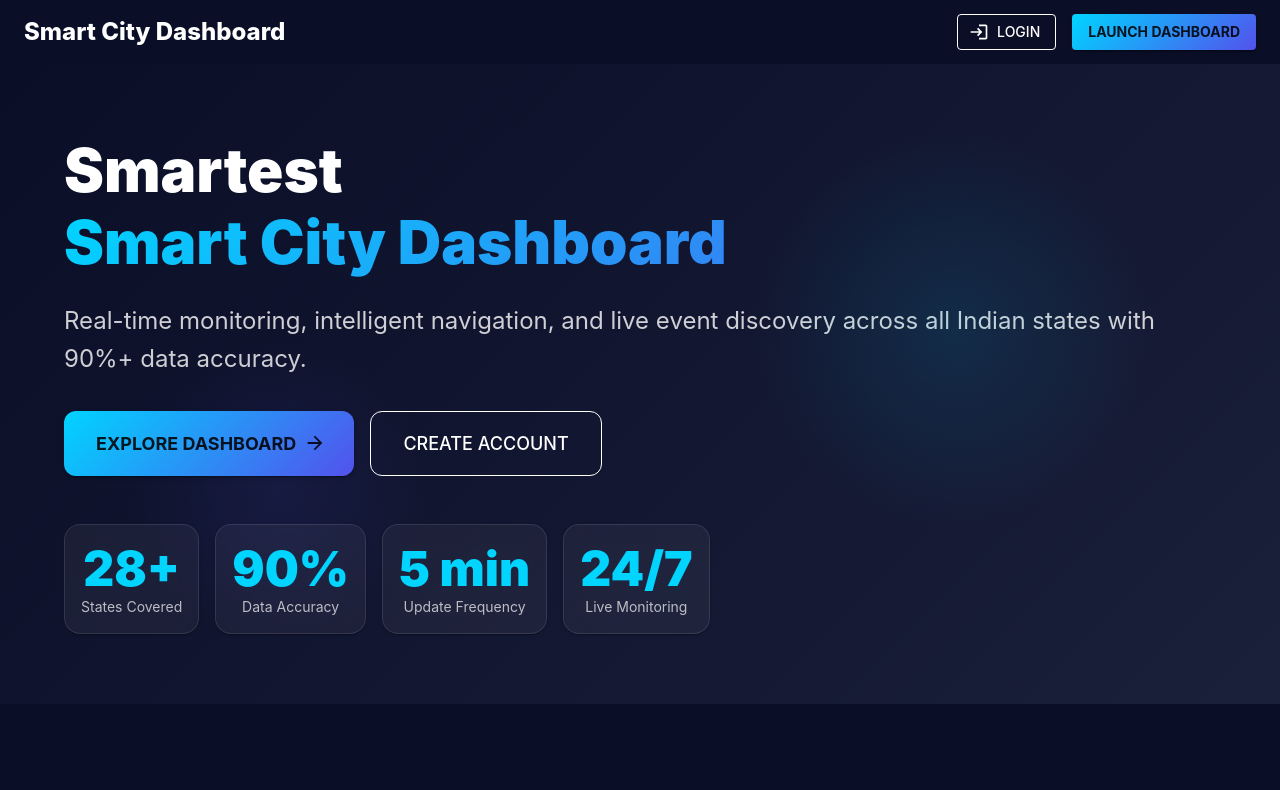
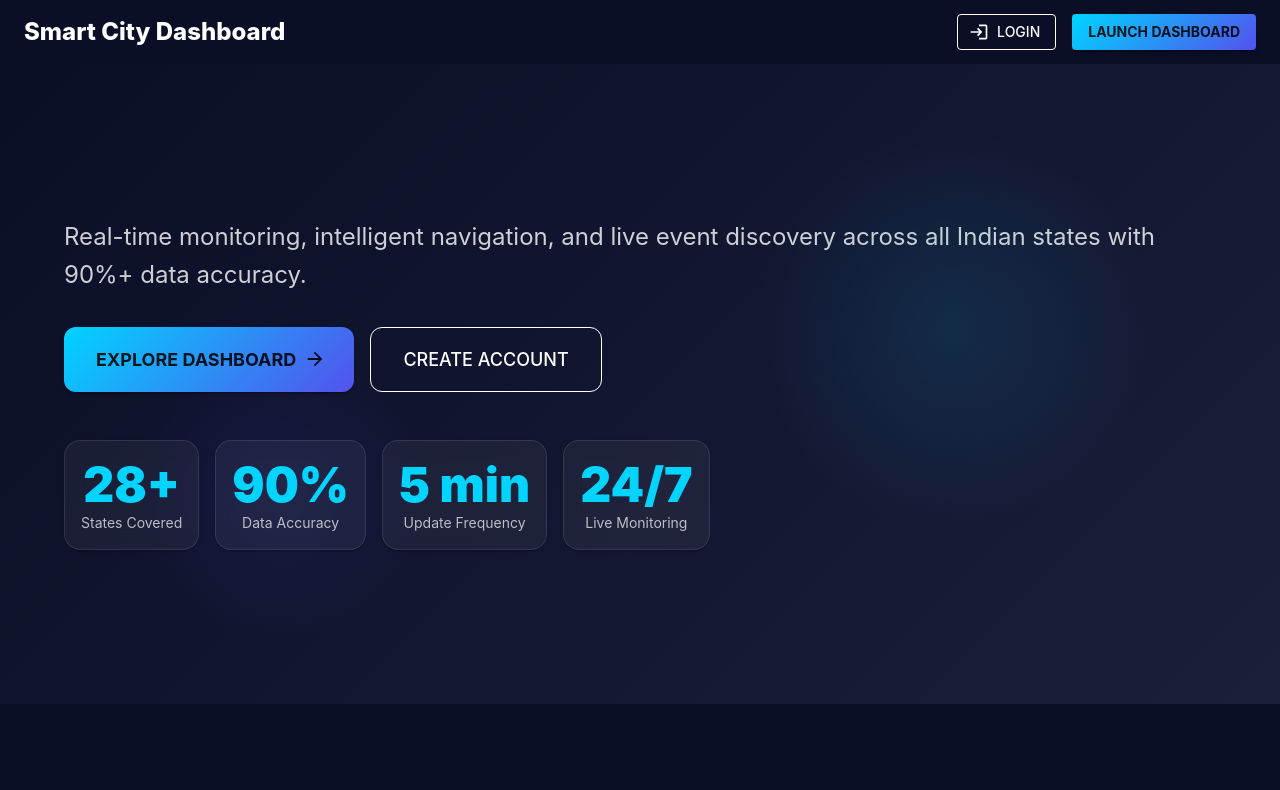
Before and after one commit to dkvphanindra/smart-city-dashboard, a React (Vite) app in the folder smart-city-dashboard/: page / in a window 1280 px wide. Shown: the top 790 px of the page. Built offline with nearby package versions, Linux system fonts and the light colour scheme; no server answers.

Commit message:
Fix App.jsx build error and make deployment ready

```diff
--- a/smart-city-dashboard/src/components/LandingPage.jsx
+++ b/smart-city-dashboard/src/components/LandingPage.jsx
@@ -160,28 +160,7 @@ const buttonHover = {
                 animate={{ opacity: 1, x: 0 }}
                 transition={{ duration: 0.8 }}
               >
-                <Typography
-                  variant="h2"
-                  sx={{
-                    fontWeight: 900,
-                    color: 'white',
-                    mb: 3,
-                    lineHeight: 1.2,
-                  }}
-                >
-                  Smartest
-                  <Box
-                    component="span"
-                    sx={{
-                      background: 'linear-gradient(135deg, #00d4ff, #5352ed)',
-                      WebkitBackgroundClip: 'text',
-                      WebkitTextFillColor: 'transparent',
-                      display: 'block',
-                    }}
-                  >
-                    Smart City Dashboard
-                  </Box>
-                </Typography>
+
 
                 <Typography variant="h5" sx={{ color: 'rgba(255,255,255,0.8)', mb: 4, lineHeight: 1.6 }}>
                   Real-time monitoring, intelligent navigation, and live event discovery
```
